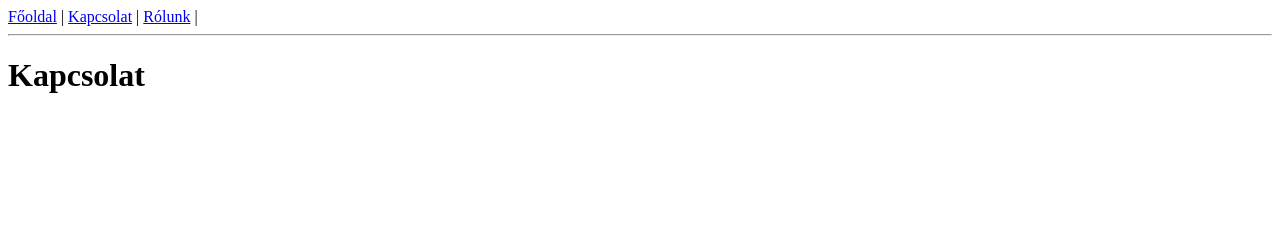
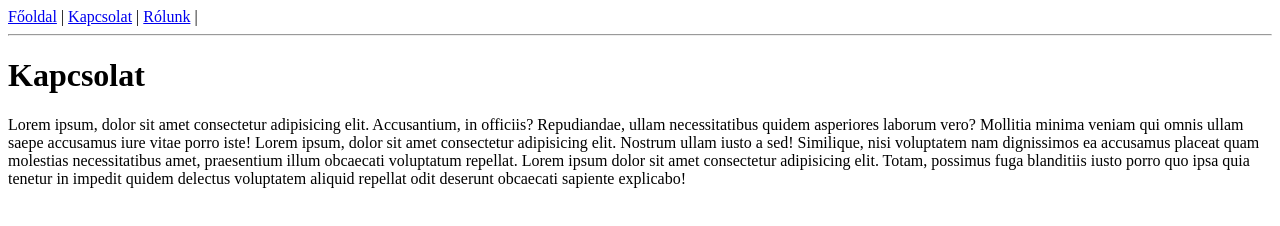
Before and after one commit to Osandpeti/projekt-1, a plain HTML site: page kapcsolat.html in a window 1280 px wide. Drawn offline with Linux system fonts and the light colour scheme.

Commit message:
Lorem bekezdesek

```diff
--- a/kapcsolat.html
+++ b/kapcsolat.html
@@ -11,5 +11,8 @@
 	<a href="rolunk.html">Rólunk</a> |
 	<hr>
 	<h1>Kapcsolat</h1>
+	Lorem ipsum, dolor sit amet consectetur adipisicing elit. Accusantium, in officiis? Repudiandae, ullam necessitatibus quidem asperiores laborum vero? Mollitia minima veniam qui omnis ullam saepe accusamus iure vitae porro iste!
+	Lorem ipsum, dolor sit amet consectetur adipisicing elit. Nostrum ullam iusto a sed! Similique, nisi voluptatem nam dignissimos ea accusamus placeat quam molestias necessitatibus amet, praesentium illum obcaecati voluptatum repellat.
+	Lorem ipsum dolor sit amet consectetur adipisicing elit. Totam, possimus fuga blanditiis iusto porro quo ipsa quia tenetur in impedit quidem delectus voluptatem aliquid repellat odit deserunt obcaecati sapiente explicabo!
 </body>
 </html>
```
